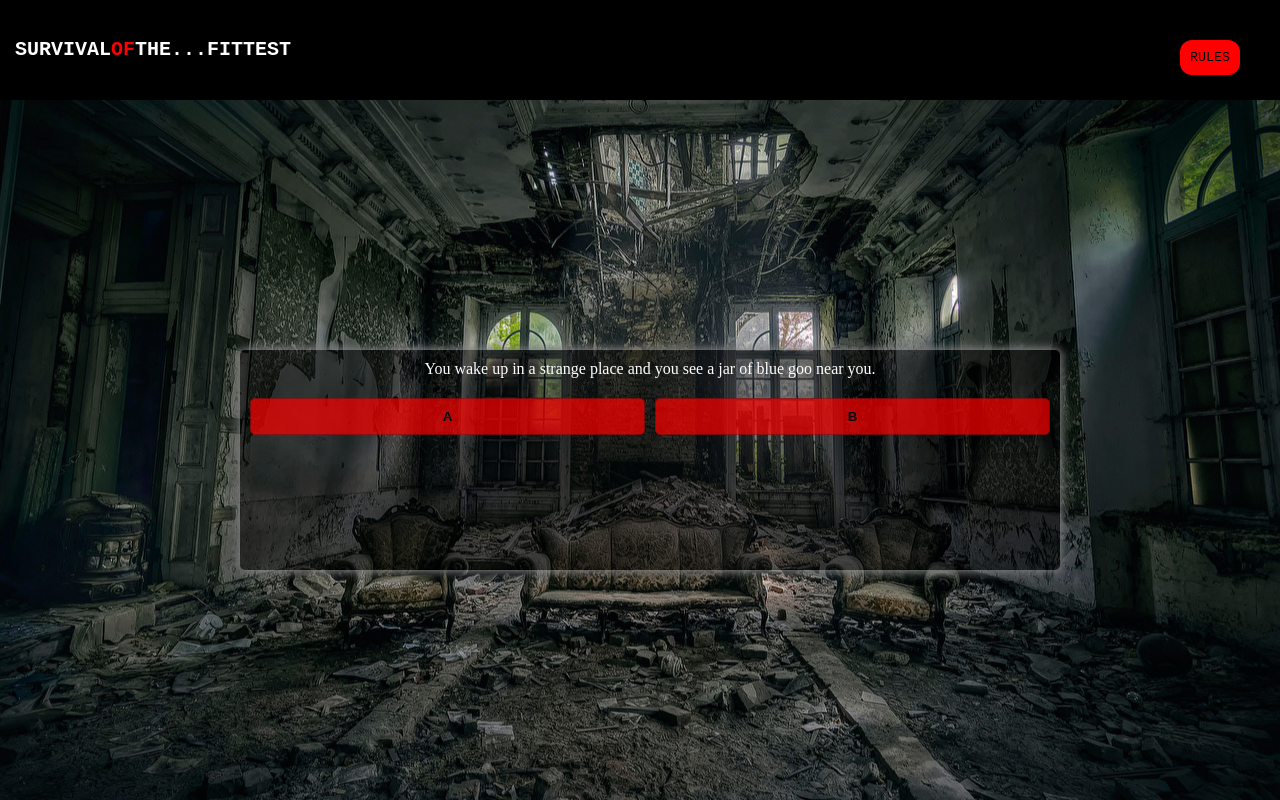
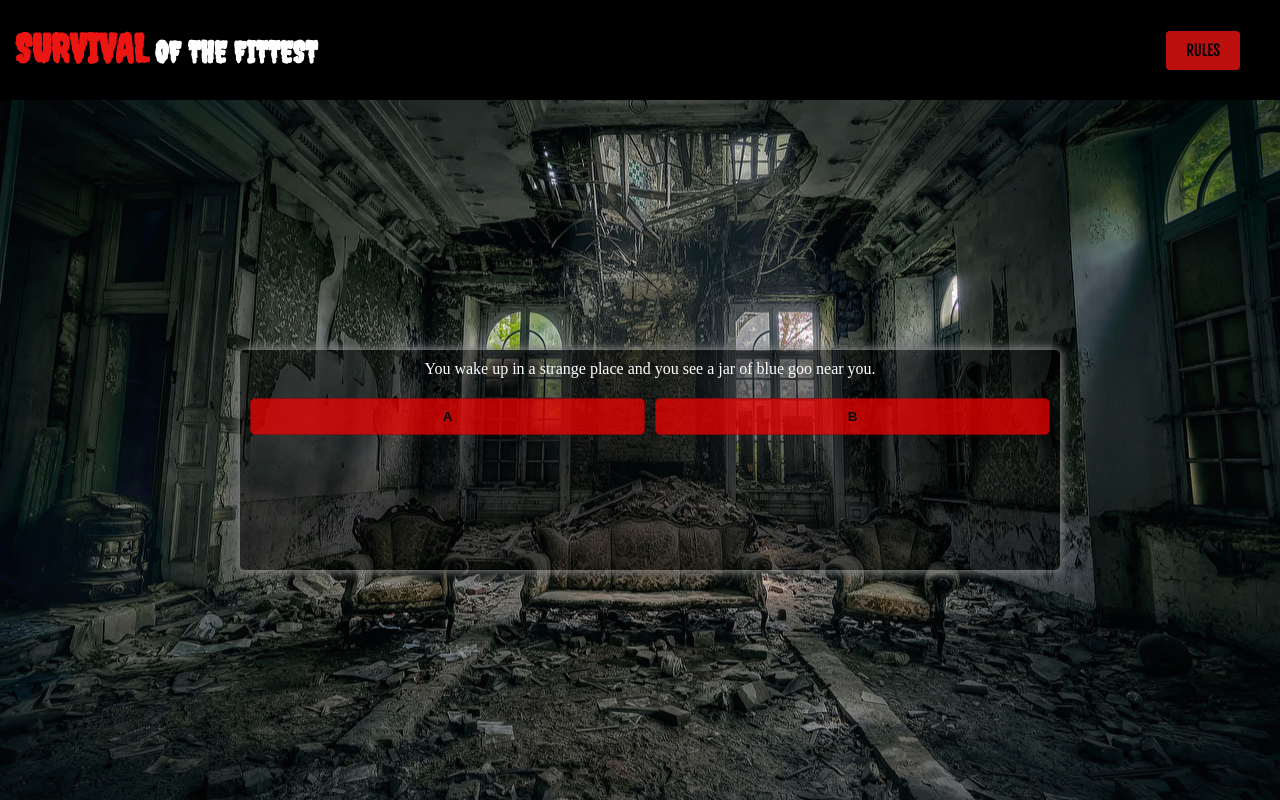
Before and after one commit to Alleeexxx/survival-of-the-fittest, a plain HTML site: page index.html in a window 1280 px wide. Drawn offline with Linux system fonts and the light colour scheme.

Commit message:
Fixed header design
Fixed #4

```diff
--- a/index.html
+++ b/index.html
@@ -2,18 +2,15 @@
 <html>
   <head>
     <title>SurvivalOfTheFittest</title>
-    <link rel = "stylesheet" type="text/css" href="style.css">
-    <link href="https://fonts.googleapis.com/css?family=Cookie&display=swap" rel="stylesheet">
   </head>
   <body>
     <div class="header">
-        <h1>Survival<span class="letter">Of</span>The...Fittest</h1>
+      <!-- <h1>Survival<span class="letter">Of</span>The...Fittest</h1> -->
+      <h1><span>Survival</span> of The Fittest</h1>
       <button id="myBtn">Rules</button>
       <audio class="audio" controls autoplay>
-                <source src="heartbeat.ogg" type="audio/ogg">
-        <audio>
-
-    </div>
+        <source src="heartbeat.ogg" type="audio/ogg" />
+      </audio>
     </div>
 
     <div class="container">
@@ -24,25 +21,54 @@
         <button class="btn">Option 3</button>
       </div>
     </div>
-</div>
 
     <div id="myModal" class="modal">
       <!-- Modal content -->
       <div class="modal-content">
         <span class="close">&times;</span>
         <h1 class="rules">Rules</h1>
-                <p>Lorem ipsum dolor sit amet, consectetur adipiscing elit. Etiam elementum ligula at eros laoreet dapibus. Integer purus turpis, semper sit amet iaculis at, ornare ut arcu. Suspendisse id luctus odio, ac tristique arcu. Phasellus semper a sapien sed euismod. Ut pulvinar gravida ex tempor pulvinar. In vehicula urna ac augue suscipit mattis. Aenean et massa ac nunc vehicula molestie. Aenean magna dolor, bibendum ut viverra et, suscipit et ante. Sed eleifend gravida velit, a ultricies enim sodales et. Duis sed tellus diam. In id ipsum ut lectus elementum aliquet. Vivamus vitae lectus dignissim, facilisis massa sit amet, auctor mi. Vivamus consectetur, dui vitae posuere venenatis, sem tellus aliquam elit, et malesuada mi elit vel sapien.
-
-                        Praesent aliquam, neque vel tristique venenatis, quam neque fermentum purus, nec consectetur sem orci vestibulum leo. Fusce eu interdum felis. Suspendisse potenti. Class aptent taciti sociosqu ad litora torquent per conubia nostra, per inceptos himenaeos. Vestibulum suscipit urna et suscipit aliquet. Nunc dignissim neque et varius sagittis. Cras non malesuada enim. Aliquam non tincidunt velit.
-
-                        Pellentesque in rutrum mi. Nam venenatis ultrices dictum. Fusce sit amet nulla eget diam mattis auctor. Nulla non gravida nulla, sit amet varius mi. Maecenas at ante eu ipsum blandit luctus vehicula sit amet metus. Quisque maximus elementum magna gravida tristique. Nullam euismod mi vitae magna tempor sodales. Curabitur tempor augue vel vehicula tempus.
-
-                        Proin at volutpat tortor. Sed ligula dolor, porta quis dapibus id, lobortis non quam. Mauris vel purus viverra, condimentum purus non, bibendum leo. In non elit ut ante porta sollicitudin eget sed quam. Etiam quis urna massa. Cras viverra ex et tortor scelerisque tempor. Pellentesque vehicula libero massa, eu facilisis nibh pretium sit amet. Cras placerat ipsum sed quam porta, quis mattis tellus accumsan. Nulla et lacus ut magna tincidunt egestas. Sed a massa sed purus dapibus porttitor. Nulla a cursus arcu. Nulla lobortis ex a mollis elementum. Cras varius turpis id volutpat lacinia. Suspendisse at enim bibendum, pellentesque risus at, efficitur arcu.
-
-                        Cras neque dui, faucibus nec auctor in, pellentesque nec eros. Donec ac malesuada enim. Nulla eget nisi at ex sollicitudin porta non sit amet magna. Nunc vel sapien congue, vulputate ex pharetra, maximus justo. Nunc eu dui venenatis, dictum orci eu, ullamcorper eros. Nunc sodales lobortis nisi, in blandit lacus consectetur nec. Suspendisse enim ligula, commodo ut dapibus vel, finibus id elit. Aenean maximus ex nec fringilla convallis. Mauris vitae dui aliquam mauris eleifend ultrices. Curabitur blandit interdum nisl, eu vehicula quam pharetra id. Quisque at sollicitudin velit. Duis varius iaculis pharetra.</p>
+        <p>
+          Lorem ipsum dolor sit amet, consectetur adipiscing elit. Etiam elementum ligula at eros
+          laoreet dapibus. Integer purus turpis, semper sit amet iaculis at, ornare ut arcu.
+          Suspendisse id luctus odio, ac tristique arcu. Phasellus semper a sapien sed euismod. Ut
+          pulvinar gravida ex tempor pulvinar. In vehicula urna ac augue suscipit mattis. Aenean et
+          massa ac nunc vehicula molestie. Aenean magna dolor, bibendum ut viverra et, suscipit et
+          ante. Sed eleifend gravida velit, a ultricies enim sodales et. Duis sed tellus diam. In id
+          ipsum ut lectus elementum aliquet. Vivamus vitae lectus dignissim, facilisis massa sit
+          amet, auctor mi. Vivamus consectetur, dui vitae posuere venenatis, sem tellus aliquam
+          elit, et malesuada mi elit vel sapien. Praesent aliquam, neque vel tristique venenatis,
+          quam neque fermentum purus, nec consectetur sem orci vestibulum leo. Fusce eu interdum
+          felis. Suspendisse potenti. Class aptent taciti sociosqu ad litora torquent per conubia
+          nostra, per inceptos himenaeos. Vestibulum suscipit urna et suscipit aliquet. Nunc
+          dignissim neque et varius sagittis. Cras non malesuada enim. Aliquam non tincidunt velit.
+          Pellentesque in rutrum mi. Nam venenatis ultrices dictum. Fusce sit amet nulla eget diam
+          mattis auctor. Nulla non gravida nulla, sit amet varius mi. Maecenas at ante eu ipsum
+          blandit luctus vehicula sit amet metus. Quisque maximus elementum magna gravida tristique.
+          Nullam euismod mi vitae magna tempor sodales. Curabitur tempor augue vel vehicula tempus.
+          Proin at volutpat tortor. Sed ligula dolor, porta quis dapibus id, lobortis non quam.
+          Mauris vel purus viverra, condimentum purus non, bibendum leo. In non elit ut ante porta
+          sollicitudin eget sed quam. Etiam quis urna massa. Cras viverra ex et tortor scelerisque
+          tempor. Pellentesque vehicula libero massa, eu facilisis nibh pretium sit amet. Cras
+          placerat ipsum sed quam porta, quis mattis tellus accumsan. Nulla et lacus ut magna
+          tincidunt egestas. Sed a massa sed purus dapibus porttitor. Nulla a cursus arcu. Nulla
+          lobortis ex a mollis elementum. Cras varius turpis id volutpat lacinia. Suspendisse at
+          enim bibendum, pellentesque risus at, efficitur arcu. Cras neque dui, faucibus nec auctor
+          in, pellentesque nec eros. Donec ac malesuada enim. Nulla eget nisi at ex sollicitudin
+          porta non sit amet magna. Nunc vel sapien congue, vulputate ex pharetra, maximus justo.
+          Nunc eu dui venenatis, dictum orci eu, ullamcorper eros. Nunc sodales lobortis nisi, in
+          blandit lacus consectetur nec. Suspendisse enim ligula, commodo ut dapibus vel, finibus id
+          elit. Aenean maximus ex nec fringilla convallis. Mauris vitae dui aliquam mauris eleifend
+          ultrices. Curabitur blandit interdum nisl, eu vehicula quam pharetra id. Quisque at
+          sollicitudin velit. Duis varius iaculis pharetra.
+        </p>
       </div>
     </div>
-
-<script type="text/javascript" src = "script.js"> </script>
+    <link
+      href="https://fonts.googleapis.com/css?family=Creepster|Fjalla+One&display=swap"
+      rel="stylesheet"
+    />
+    <link rel="stylesheet" type="text/css" href="style.css" />
+    <link href="https://fonts.googleapis.com/css?family=Cookie&display=swap" rel="stylesheet" />
+    <script type="text/javascript" src="script.js"></script>
   </body>
 </html>
--- a/style.css
+++ b/style.css
@@ -19,37 +19,43 @@ body {
   line-height: 100px;
   text-transform: uppercase;
   color: white;
+  display: flex;
+  justify-content: space-between;
+  align-items: center;
 }
 
 .audio {
   display: none;
 }
 
-span.letter {
-  color: red;
+.header h1 {
+  font-weight: bold;
+  padding-left: 15px;
+  font-size: 30px;
+  font-family: 'Creepster', Helvetica, sans-serif;
 }
 
-.header h1 {
-  float: left;
-  font-weight: bold;
-  padding-left: 15px;
-  font-size: 20px;
-  font-family: 'Courier New', Courier, monospace;
+.header h1 span {
+  color: rgba(235, 21, 18, 1);
+  font-size: 40px;
 }
 
 #myBtn {
   outline: none;
-  background-color: red;
+  background-color: rgba(235, 21, 18, 0.8);
   border: none;
   color: black;
-  padding: 10px 10px;
+  padding: 10px 20px;
   text-align: center;
-  float: right;
-  margin-top: 40px;
   margin-right: 40px;
-  border-radius: 12px;
-  font-family: 'Courier New', Courier, monospace;
+  border-radius: 4px;
+  font-size: 15px;
+  font-family: 'Fjalla One', Helvetica, sans-serif;
   text-transform: uppercase;
+}
+
+#myBtn:hover {
+  background-color: rgba(235, 21, 18, 1);
 }
 
 .container {
```
Lines whose indentation alone changed are shown as unchanged.
